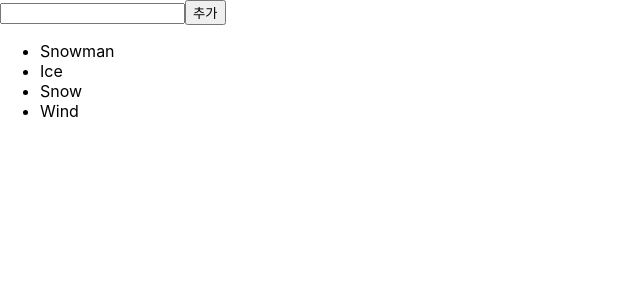
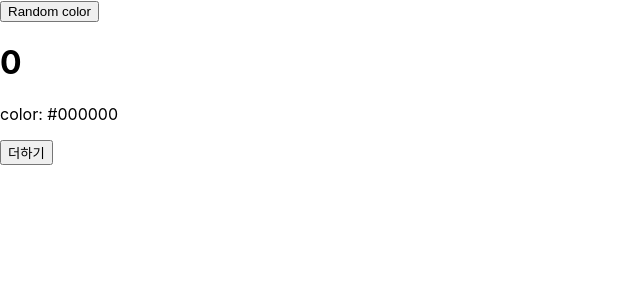
Before and after one commit to KilJH/ReactTraining, a React (Create React App) app: page / in a window 1280 px wide. Shown: the top 300 px of the page, without its empty margins (0-640 px from the left). Built offline with nearby package versions, Linux system fonts and the light colour scheme.

Commit message:
Hello-React Chapter 7 LifeCylcle

```diff
--- a/src/App.js
+++ b/src/App.js
@@ -1,10 +1,30 @@
 import React, { Component } from 'react';
-import IterationSample from './IterationSample';
+import LifeCycleSample from './LifeCycleSample';
 
 //const App = () => {
+
+const getRandomColor = () => {
+	return '#' + Math.floor(Math.random() * 16777215).toString(16);
+};
+
 class App extends Component {
+	state = {
+		color: '#000000',
+	};
+
+	handleClick = () => {
+		this.setState({
+			color: getRandomColor(),
+		});
+	};
+
 	render() {
-		return <IterationSample />;
+		return (
+			<div>
+				<button onClick={this.handleClick}>Random color</button>
+				<LifeCycleSample color={this.state.color} />
+			</div>
+		);
 	}
 }
 
--- /dev/null
+++ b/src/LifeCycleSample.js
@@ -0,0 +1,77 @@
+import React, { Component } from 'react';
+
+class LifeCycleSample extends Component {
+	state = {
+		number: 0,
+		color: null,
+	};
+
+	myRef = null; // ref
+
+	constructor(props) {
+		super(props);
+		console.log('constructor');
+	}
+
+	static getDerivedStateFromProps(nextProps, prevState) {
+		console.log('getDerivedStateFromProps');
+		if (nextProps.color !== prevState.color) {
+			return { color: nextProps.color };
+		}
+		return null;
+	}
+
+	componentDidMount() {
+		console.log('componentDidMount');
+	}
+
+	shouldComponentUpdate(nextProps, nextState) {
+		console.log('shouldComponentUpdate', nextProps, nextState);
+		//when final number is 4, don't rerendering.
+		return nextState.number % 10 !== 4;
+	}
+
+	componentWillUnmount() {
+		console.log('componentWillUnmount');
+	}
+
+	handleClick = () => {
+		this.setState({
+			number: this.state.number + 1,
+		});
+	};
+
+	getSnapshotBeforeUpdate(prevProps, prevState) {
+		console.log('getSnapshotBeforeUpdate');
+		if (prevProps.color !== this.props.color) {
+			return this.myRef.style.color;
+		}
+		return null;
+	}
+
+	componentDidUpdate(prevProps, prevState, snapshot) {
+		console.log('componentDidUpdate', prevProps, prevState);
+		if (snapshot) {
+			console.log('color before update: ', snapshot);
+		}
+	}
+
+	render() {
+		console.log('render');
+		const style = {
+			color: this.state.color,
+		};
+
+		return (
+			<div>
+				<h1 style={style} ref={(ref) => (this.myRef = ref)}>
+					{this.state.number}
+				</h1>
+				<p>color: {this.state.color}</p>
+				<button onClick={this.handleClick}>더하기</button>
+			</div>
+		);
+	}
+}
+
+export default LifeCycleSample;
```
